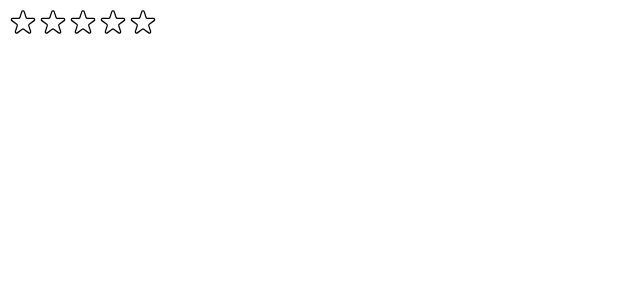
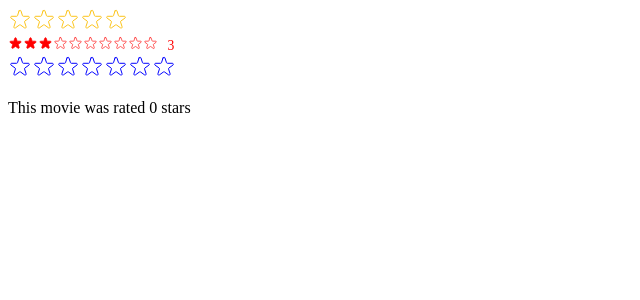
Before and after one commit to durudaniel/use-popcorn, a React (Vite) app in the folder usePopcorn/: page / in a window 1280 px wide. Shown: the top 300 px of the page, without its empty margins (0-640 px from the left). Built offline with nearby package versions, Linux system fonts and the light colour scheme.

Commit message:
Prop checking

```diff
--- a/usePopcorn/src/StarRating.jsx
+++ b/usePopcorn/src/StarRating.jsx
@@ -1,30 +1,72 @@
 import { useState } from "react";
+import PropTypes from "prop-types";
 
-export default function StarRating({ maxRating = 5 }) {
-  const [rating, setRating] = useState(0);
+StarRating.PropTypes = {
+  maxRating: PropTypes.number,
+  defaultRating: PropTypes.number,
+  color: PropTypes.string,
+  size: PropTypes.number,
+  messages: PropTypes.array,
+  className: PropTypes.string,
+  onSetRating: PropTypes.func,
+};
+
+export default function StarRating({
+  maxRating = 5,
+  color = "#fcc419",
+  size = 48,
+  className = "",
+  messages = [],
+  defaultRating = 0,
+  onSetRating,
+}) {
+  const textStyle = {
+    lineHeight: "1",
+    margin: "0",
+    color,
+    fontSize: `${size / 2.2}px`,
+  };
+
+  const [rating, setRating] = useState(defaultRating);
   const [tempRating, setTempRating] = useState(0);
-  const handleClick = function (rating) {
+
+  const handleRating = function (rating) {
     setRating(rating + 1);
+    onSetRating(rating + 1);
   };
+
   return (
-    <div style={containerStyle}>
+    <div style={containerStyle} className={className}>
       <div style={starContainer}>
         {Array.from({ length: maxRating }, (_, index) => (
           <Star
             key={index}
-            onClick={() => handleClick(index + 1 - 1)}
+            onClick={() => handleRating(index + 1 - 1)}
             onMouseIn={() => setTempRating(index + 1)}
             onMouseOut={() => setTempRating(0)}
             full={tempRating ? tempRating >= index + 1 : rating >= index + 1}
+            color={color}
+            size={size}
           />
         ))}
       </div>
-      <p style={textStyle}>{tempRating || rating || ""}</p>
+      <p style={textStyle}>
+        {messages.length === maxRating
+          ? messages[tempRating ? tempRating - 1 : rating - 1]
+          : tempRating || rating || ""}
+      </p>
     </div>
   );
 }
 
-function Star({ onClick, full, onMouseIn, onMouseOut }) {
+function Star({ onClick, full, onMouseIn, onMouseOut, color, size }) {
+  const startStyle = {
+    width: `${size / 2}px`,
+    aspectRatio: "1",
+    display: "block",
+    cursor: "pointer",
+  };
+
   return (
     <span
       role="button"
@@ -37,8 +79,8 @@ function Star({ onClick, full, onMouseIn, onMouseOut }) {
         <svg
           xmlns="http://www.w3.org/2000/svg"
           viewBox="0 0 20 20"
-          fill="#000"
-          stroke="#000"
+          fill={color}
+          stroke={color}
         >
           <path
             d="M9.049 2.927c.3-.921 1.603-.921 1.902 0l1.07 3.292a1 1 0 00.95.69h3.462c.969 0 1.371
@@ -52,7 +94,7 @@ function Star({ onClick, full, onMouseIn, onMouseOut }) {
           xmlns="http://www.w3.org/2000/svg"
           fill="none"
           viewBox="0 0 24 24"
-          stroke="#000"
+          stroke={color}
         >
           <path
             strokeLinecap="round"
@@ -77,18 +119,6 @@ const containerStyle = {
 
 const starContainer = {
   display: "flex",
-};
-
-const startStyle = {
-  width: "30px",
-  aspectRatio: "1",
-  display: "block",
-  cursor: "pointer",
-};
-
-const textStyle = {
-  lineHeight: "1",
-  margin: "0",
 };
 
 /*
--- a/usePopcorn/src/main.tsx
+++ b/usePopcorn/src/main.tsx
@@ -1,11 +1,33 @@
 import React from "react";
 import ReactDOM from "react-dom/client";
+import { useState } from "react";
 //import App from './App'
 //import './index.css'
 import StarRating from "./StarRating";
+function Test({ defaultRating = 0 }) {
+  const [movieRating, setMovieRating] = useState(0);
+  return (
+    <div>
+      <StarRating color="blue" maxRating={7} onSetRating={setMovieRating} />
+      <p>This movie was rated {movieRating} stars</p>
+    </div>
+  );
+}
 ReactDOM.createRoot(document.getElementById("root") as HTMLElement).render(
   <React.StrictMode>
     {/*<App />*/}
-    <StarRating maxRating={5} />
+    <StarRating
+      maxRating={5}
+      messages={["terrible", "bad", "okay", "good", "amazing"]}
+    />
+    <StarRating
+      maxRating={10}
+      color={"red"}
+      size={30}
+      className="test"
+      defaultRating={3}
+    />
+
+    <Test />
   </React.StrictMode>
 );
```
